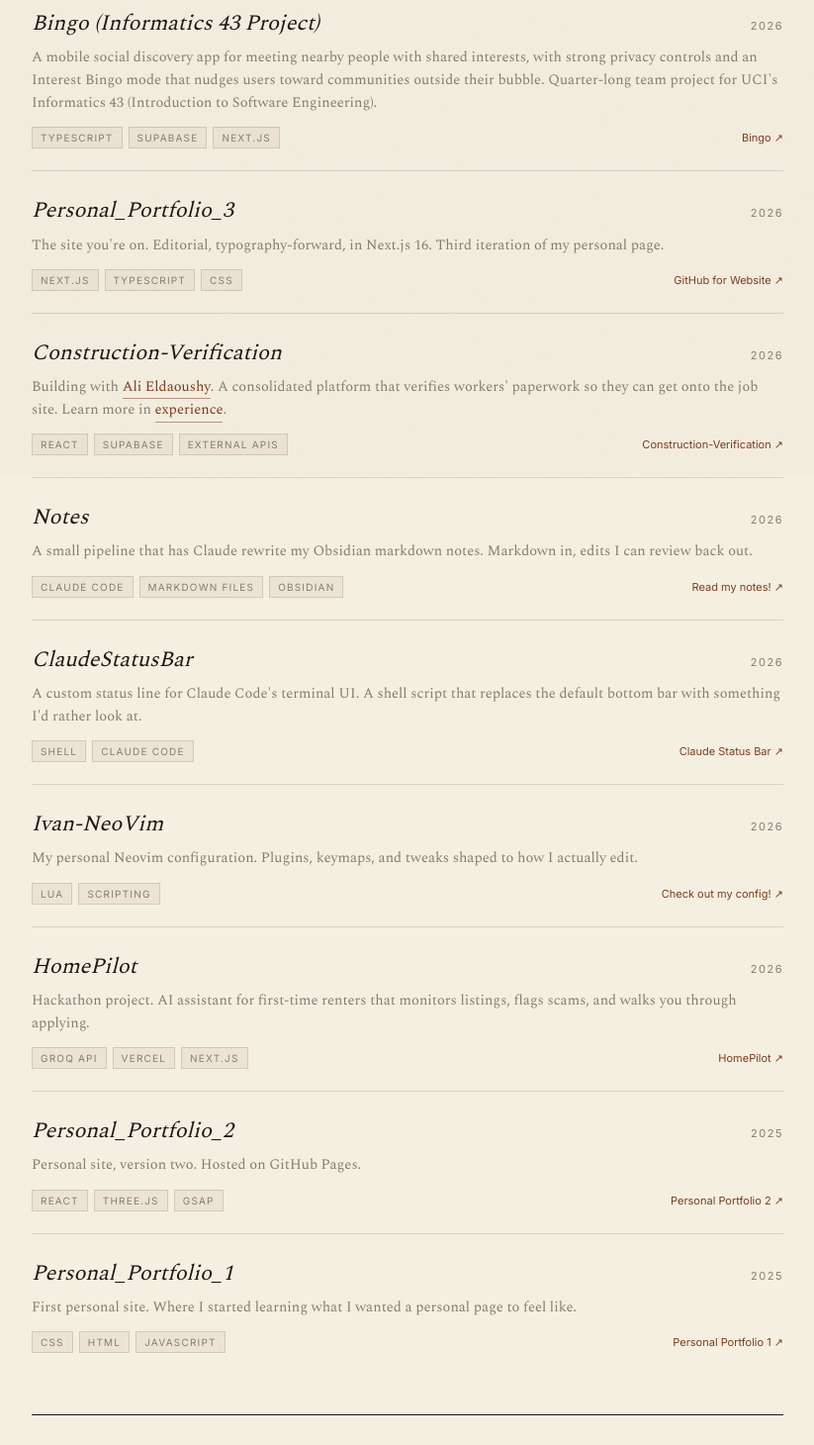
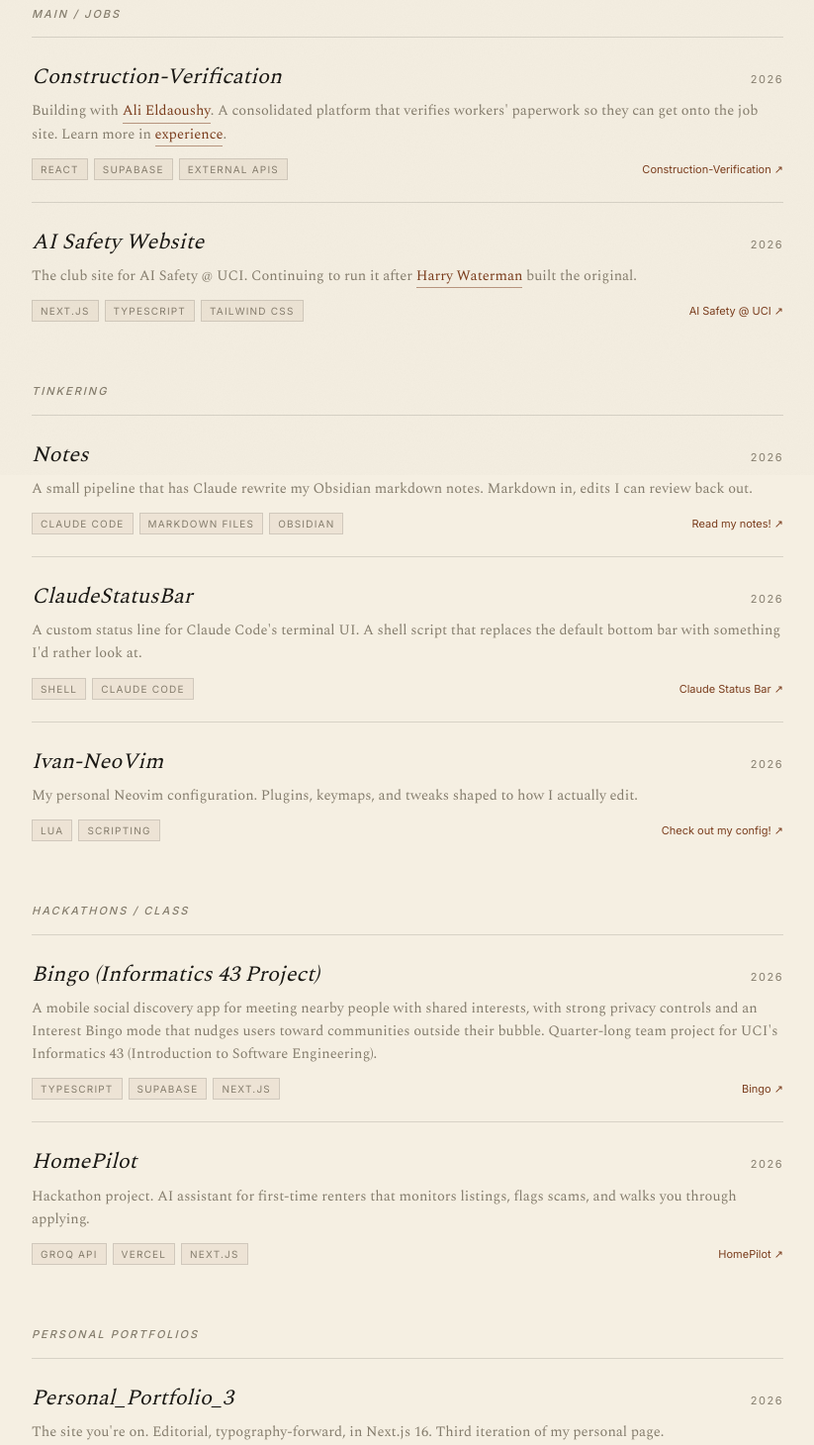
Before and after one commit to Ivan-Shishkin-Dev/Personal_Portfolio_3, a Next.js app: page /projects in a window 1280 px wide. Shown: the part 320-1780 px from the top of the page at 99% size, without its empty margins (228-1051 px from the left). Built offline with nearby package versions, Linux system fonts and the light colour scheme.

Commit message:
Group /projects into labeled sections and add AI Safety Website

```diff
--- a/app/globals.css
+++ b/app/globals.css
@@ -1019,6 +1019,10 @@ article h2 {
   margin: 40px 0 14px;
 }
 
+.entries .group-label:first-child {
+  margin-top: 0;
+}
+
 /* ── Project list ───────────────────────────── */
 .project {
   padding: 22px 0;
--- a/app/projects/page.tsx
+++ b/app/projects/page.tsx
@@ -1,4 +1,5 @@
 import type { Metadata } from "next";
+import { Fragment } from "react";
 import Link from "next/link";
 import SectionLayout from "@/components/SectionLayout";
 import { projects } from "@/content/projects";
@@ -12,8 +13,12 @@ export default function ProjectsPage() {
   return (
     <SectionLayout slug="projects">
       <div className="entries">
-        {projects.map((p) => (
-          <article className="project" key={p.title}>
+        {projects.map((p, i) => (
+          <Fragment key={p.title}>
+            {projects[i - 1]?.group !== p.group && (
+              <h2 className="group-label">{p.group}</h2>
+            )}
+            <article className="project">
               <div className="project-head">
                 <h3>{p.title}</h3>
                 <span className="year">{p.year}</span>
@@ -50,6 +55,7 @@ export default function ProjectsPage() {
                 </div>
               </div>
             </article>
+          </Fragment>
         ))}
       </div>
     </SectionLayout>
--- a/content/projects.tsx
+++ b/content/projects.tsx
@@ -7,35 +7,10 @@ export type Project = {
   tags: string[];
   links: { label: string; href: string }[];
   year: string;
+  group: string;
 };
 
 export const projects: Project[] = [
-  {
-    title: "Bingo (Informatics 43 Project)",
-    blurb:
-      "A mobile social discovery app for meeting nearby people with shared interests, with strong privacy controls and an Interest Bingo mode that nudges users toward communities outside their bubble. Quarter-long team project for UCI's Informatics 43 (Introduction to Software Engineering).",
-    tags: ["TypeScript", "Supabase", "Next.js"],
-    links: [
-      {
-        label: "Bingo ↗",
-        href: "https://inf43-project-bingo.vercel.app",
-      },
-    ],
-    year: "2026",
-  },
-  {
-    title: "Personal_Portfolio_3",
-    blurb:
-      "The site you're on. Editorial, typography-forward, in Next.js 16. Third iteration of my personal page.",
-    tags: ["Next.js", "TypeScript", "CSS"],
-    links: [
-      {
-        label: "GitHub for Website ↗",
-        href: "https://github.com/Ivan-Shishkin-Dev/Personal_Portfolio_3",
-      },
-    ],
-    year: "2026",
-  },
   {
     title: "Construction-Verification",
     blurb: (
@@ -60,6 +35,32 @@ export const projects: Project[] = [
       },
     ],
     year: "2026",
+    group: "Main / Jobs",
+  },
+  {
+    title: "AI Safety Website",
+    blurb: (
+      <>
+        The club site for AI Safety @ UCI. Continuing to run it after{" "}
+        <a
+          href="https://harrywaterman.com/"
+          target="_blank"
+          rel="noopener noreferrer"
+        >
+          Harry Waterman
+        </a>{" "}
+        built the original.
+      </>
+    ),
+    tags: ["Next.js", "TypeScript", "Tailwind CSS"],
+    links: [
+      {
+        label: "AI Safety @ UCI ↗",
+        href: "https://aisafetyuci.org/",
+      },
+    ],
+    year: "2026",
+    group: "Main / Jobs",
   },
   {
     title: "Notes",
@@ -73,6 +74,7 @@ export const projects: Project[] = [
       },
     ],
     year: "2026",
+    group: "Tinkering",
   },
   {
     title: "ClaudeStatusBar",
@@ -86,6 +88,7 @@ export const projects: Project[] = [
       },
     ],
     year: "2026",
+    group: "Tinkering",
   },
   {
     title: "Ivan-NeoVim",
@@ -99,6 +102,21 @@ export const projects: Project[] = [
       },
     ],
     year: "2026",
+    group: "Tinkering",
+  },
+  {
+    title: "Bingo (Informatics 43 Project)",
+    blurb:
+      "A mobile social discovery app for meeting nearby people with shared interests, with strong privacy controls and an Interest Bingo mode that nudges users toward communities outside their bubble. Quarter-long team project for UCI's Informatics 43 (Introduction to Software Engineering).",
+    tags: ["TypeScript", "Supabase", "Next.js"],
+    links: [
+      {
+        label: "Bingo ↗",
+        href: "https://inf43-project-bingo.vercel.app",
+      },
+    ],
+    year: "2026",
+    group: "Hackathons / Class",
   },
   {
     title: "HomePilot",
@@ -112,6 +130,21 @@ export const projects: Project[] = [
       },
     ],
     year: "2026",
+    group: "Hackathons / Class",
+  },
+  {
+    title: "Personal_Portfolio_3",
+    blurb:
+      "The site you're on. Editorial, typography-forward, in Next.js 16. Third iteration of my personal page.",
+    tags: ["Next.js", "TypeScript", "CSS"],
+    links: [
+      {
+        label: "GitHub for Website ↗",
+        href: "https://github.com/Ivan-Shishkin-Dev/Personal_Portfolio_3",
+      },
+    ],
+    year: "2026",
+    group: "Personal Portfolios",
   },
   {
     title: "Personal_Portfolio_2",
@@ -124,6 +157,7 @@ export const projects: Project[] = [
       },
     ],
     year: "2025",
+    group: "Personal Portfolios",
   },
   {
     title: "Personal_Portfolio_1",
@@ -137,5 +171,6 @@ export const projects: Project[] = [
       },
     ],
     year: "2025",
+    group: "Personal Portfolios",
   },
 ];
```
Lines whose indentation alone changed are shown as unchanged.
